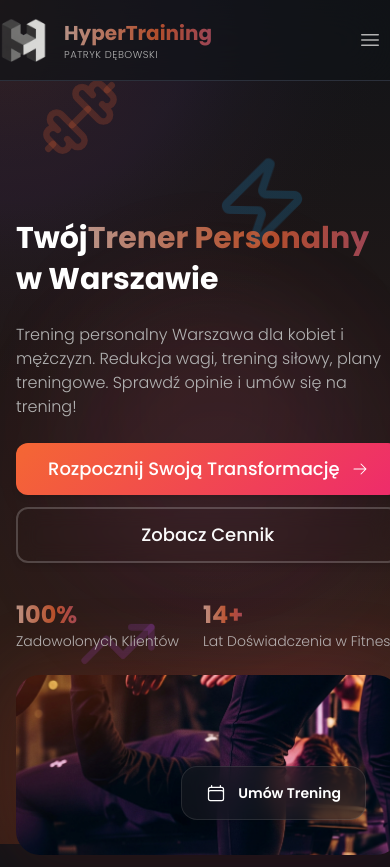
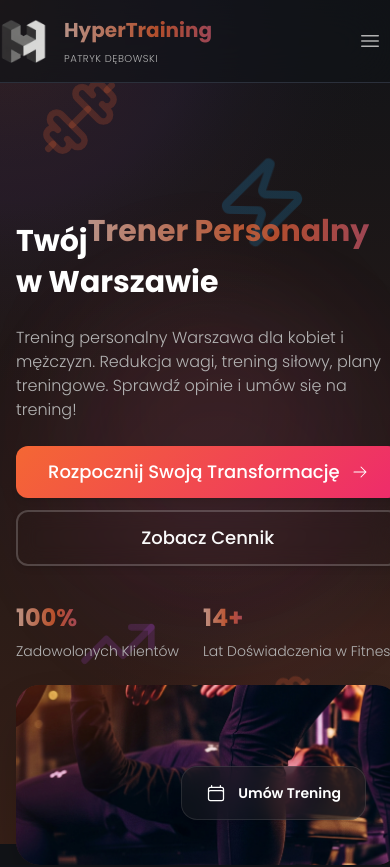
Before and after one commit to Buzka42/hypertraining, a Next.js app: page / in a window 390 px wide. Shown: the top 867 px of the page. Built offline with nearby package versions, Linux system fonts and the light colour scheme.

Commit message:
Fix persistent mobile overflow issues in hero section - Removed problematic blur effect, added robust container constraints, and enhanced shimmer text handling

```diff
--- a/pages/index.tsx
+++ b/pages/index.tsx
@@ -46,7 +46,7 @@ export default function HomePage() {
 
       {/* Hero Section - Updated to match example site */}
       <section id="home" className="min-h-screen flex items-center justify-center pt-16 w-full overflow-hidden">
-        <div className="w-full max-w-full px-4 md:px-6">
+        <div className="w-full max-w-full px-4 md:px-6 overflow-hidden">
           <div className="grid md:grid-cols-2 gap-6 md:gap-8 items-center w-full max-w-6xl mx-auto">
             <div className="space-y-6 animate-slide-up">
               <h1 className="text-3xl md:text-6xl font-bold leading-tight">
@@ -82,7 +82,7 @@ export default function HomePage() {
             </div>
 
             <div className="relative animate-slide-up" style={{ animationDelay: "0.2s" }}>
-              <div className="absolute inset-0 bg-gradient-primary blur-2xl opacity-20 rounded-3xl overflow-hidden" />
+              <div className="absolute inset-0 bg-gradient-primary opacity-20 rounded-3xl overflow-hidden" />
               <div className="relative w-full h-full min-h-[180px] md:min-h-[400px] rounded-3xl shadow-2xl overflow-hidden">
                 <Image
                   src="/hero-fitness.jpg"
--- a/styles/globals.css
+++ b/styles/globals.css
@@ -200,6 +200,9 @@ section {
   animation: shimmer 8s ease-in-out infinite;
   display: inline-block;
   opacity: 0.7;
+  white-space: nowrap;
+  overflow: hidden;
+  text-overflow: ellipsis;
 }
 
 @keyframes shimmer {
```
